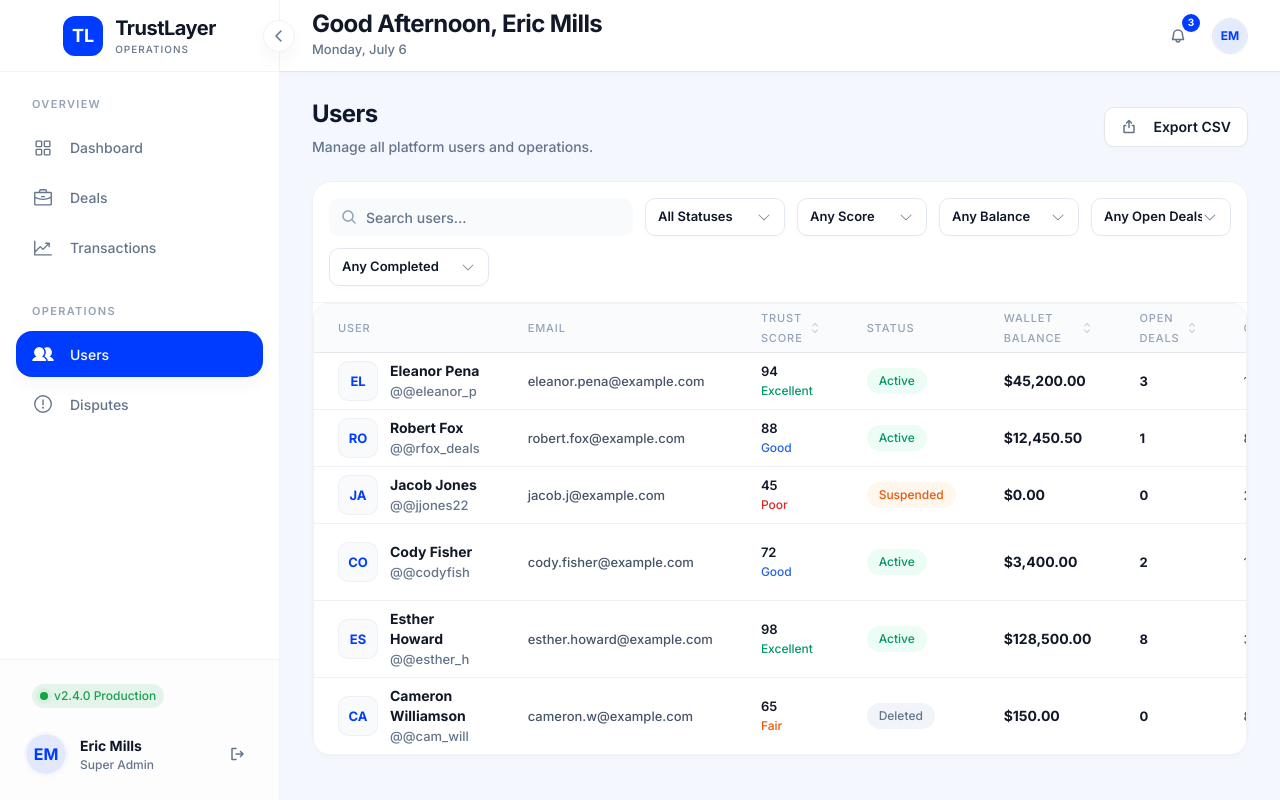
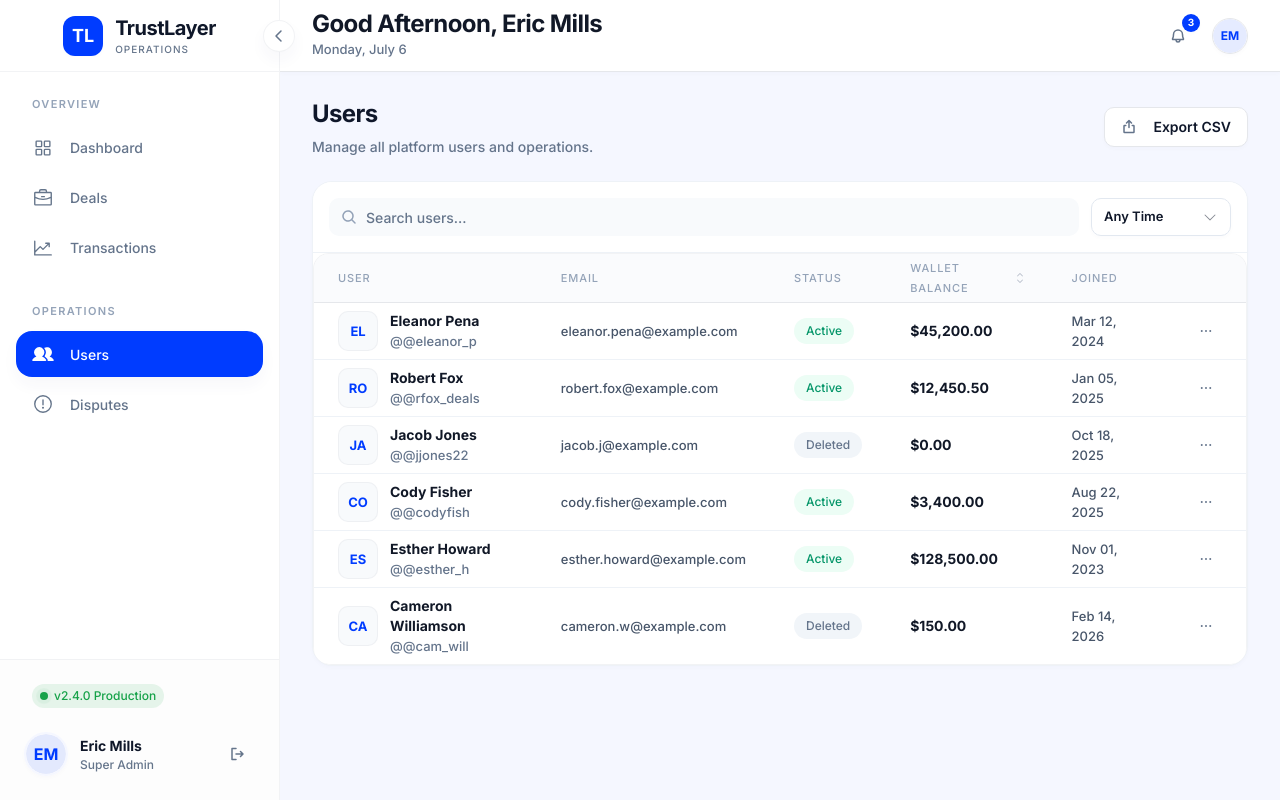
Before and after one commit to dhruvik-gondaliya-scaletech/trust-layer-admin-fe, a React (Vite) app: page /users in a window 1280 px wide. Built offline with nearby package versions, Linux system fonts and the light colour scheme.

Commit message:
feat: add type filter to DealsList and streamline columns and filters in UsersList

```diff
--- a/src/lib/mock-data.ts
+++ b/src/lib/mock-data.ts
@@ -19,7 +19,7 @@
   disputedDeals: number
   memberSince: string
   lastActive: string
-  status: "Active" | "Suspended" | "Deleted"
+  status: "Active" | "Deleted"
   buyerRating: number
   sellerRating: number
   avatar?: string
@@ -97,7 +97,7 @@
     disputedDeals: 1,
     memberSince: "Oct 18, 2025",
     lastActive: "1 day ago",
-    status: "Suspended",
+    status: "Deleted",
     buyerRating: 3.2,
     sellerRating: 0,
   },
--- a/src/pages/deals/DealsList.tsx
+++ b/src/pages/deals/DealsList.tsx
@@ -40,6 +40,7 @@
 export function DealsList() {
   const [search, setSearch] = React.useState("")
   const [statusFilter, setStatusFilter] = React.useState("all")
+  const [typeFilter, setTypeFilter] = React.useState("all")
   const [categoryFilter, setCategoryFilter] = React.useState("all")
   const [dateFilter, setDateFilter] = React.useState("all")
 
@@ -48,6 +49,7 @@
   const handleResetFilters = () => {
     setSearch("")
     setStatusFilter("all")
+    setTypeFilter("all")
     setCategoryFilter("all")
     setDateFilter("all")
   }
@@ -55,6 +57,7 @@
   // Filter Data
   const filteredDeals = mockDeals.filter(deal => {
     if (statusFilter !== "all" && deal.status.toLowerCase() !== statusFilter) return false
+    if (typeFilter !== "all" && deal.type?.toLowerCase() !== typeFilter) return false
     if (categoryFilter !== "all" && deal.category.toLowerCase() !== categoryFilter) return false
 
     if (search) {
@@ -236,8 +239,19 @@
               </SelectContent>
             </Select>
 
+            <Select value={typeFilter} onValueChange={setTypeFilter}>
+              <SelectTrigger className="h-[42px] w-[130px] rounded-[10px] border-[#EEF2F7] bg-white shadow-sm font-semibold text-[14px] focus:ring-0">
+                <SelectValue placeholder="Type" />
+              </SelectTrigger>
+              <SelectContent className="rounded-[10px] border-[#EEF2F7] shadow-lg">
+                <SelectItem value="all" className="rounded-lg text-[14px] font-semibold">Any Type</SelectItem>
+                <SelectItem value="buy" className="rounded-lg text-[14px] font-semibold">Buy</SelectItem>
+                <SelectItem value="sell" className="rounded-lg text-[14px] font-semibold">Sell</SelectItem>
+              </SelectContent>
+            </Select>
+
             <Select value={categoryFilter} onValueChange={setCategoryFilter}>
-              <SelectTrigger className="h-[42px] w-[130px] rounded-[10px] border-[#EEF2F7] bg-white shadow-sm font-semibold text-[14px] focus:ring-0">
+              <SelectTrigger className="h-[42px] w-[150px] rounded-[10px] border-[#EEF2F7] bg-white shadow-sm font-semibold text-[14px] focus:ring-0">
                 <SelectValue placeholder="Category" />
               </SelectTrigger>
               <SelectContent className="rounded-[10px] border-[#EEF2F7] shadow-lg">
@@ -260,7 +274,7 @@
               </SelectContent>
             </Select>
 
-            {(statusFilter !== "all" || categoryFilter !== "all" || dateFilter !== "all" || search !== "") && (
+            {(statusFilter !== "all" || typeFilter !== "all" || categoryFilter !== "all" || dateFilter !== "all" || search !== "") && (
               <Button
                 variant="ghost"
                 onClick={handleResetFilters}
--- a/src/pages/users/UsersList.tsx
+++ b/src/pages/users/UsersList.tsx
@@ -56,10 +56,9 @@
 
 export function UsersList() {
   const [search, setSearch] = React.useState("")
-  const [statusFilter, setStatusFilter] = React.useState("all")
-  const [trustScoreFilter, setTrustScoreFilter] = React.useState("all")
-  const [walletFilter, setWalletFilter] = React.useState("all")
-  const [countryFilter, setCountryFilter] = React.useState("all")
+    const [trustScoreFilter, setTrustScoreFilter] = React.useState("all")
+    const [countryFilter, setCountryFilter] = React.useState("all")
+  const [timeFilter, setTimeFilter] = React.useState("all")
   const [dateFilter, setDateFilter] = React.useState("all")
 
   // New Filters
@@ -72,21 +71,16 @@
 
   const handleResetFilters = () => {
     setSearch("")
-    setStatusFilter("all")
-    setTrustScoreFilter("all")
-    setWalletFilter("all")
-    setCountryFilter("all")
+            setCountryFilter("all")
     setDateFilter("all")
-    setOpenDealsFilter("all")
-    setCompletedDealsFilter("all")
+    setTimeFilter("all")
     setDisputesFilter("all")
     setLastActiveFilter("all")
   }
 
   // Filter Data
   const filteredUsers = mockUsers.filter(user => {
-    if (statusFilter !== "all" && user.status.toLowerCase() !== statusFilter.toLowerCase()) return false
-    if (countryFilter !== "all" && user.country !== countryFilter) return false
+        if (countryFilter !== "all" && user.country !== countryFilter) return false
 
     // Search
     if (search) {
@@ -125,12 +119,7 @@
       accessor: "email",
       cell: (row: UserData) => <span className="text-[13px] font-medium text-[#475569]">{row.email}</span>
     },
-    {
-      header: "Trust Score",
-      accessor: "trustScore",
-      sortable: true,
-      cell: (row: UserData) => <TrustScoreBadge score={row.trustScore} />
-    },
+
     {
       header: "Status",
       accessor: "status",
@@ -146,28 +135,9 @@
         </span>
       )
     },
-    {
-      header: "Open Deals",
-      accessor: "openDeals",
-      sortable: true,
-      cell: (row: UserData) => <span className="text-[13px] font-bold text-[#111827]">{row.openDeals}</span>
-    },
-    {
-      header: "Completed",
-      accessor: "completedDeals",
-      sortable: true,
-      cell: (row: UserData) => <span className="text-[13px] font-medium text-[#475569]">{row.completedDeals}</span>
-    },
-    {
-      header: "Disputes",
-      accessor: "disputedDeals",
-      sortable: true,
-      cell: (row: UserData) => (
-        <span className={cn("text-[13px] font-bold", row.disputedDeals > 0 ? "text-[#DC2626]" : "text-[#475569]")}>
-          {row.disputedDeals}
-        </span>
-      )
-    },
+
+
+
     {
       header: "Joined",
       accessor: "memberSince",
@@ -234,67 +204,27 @@
             </div>
 
             {/* Dropdown Filters */}
-            <Select value={statusFilter} onValueChange={setStatusFilter}>
+
+
+
+
+            <Select value={timeFilter} onValueChange={setTimeFilter}>
               <SelectTrigger className="h-[38px] w-[140px] bg-white border-[#E2E8F0] hover:bg-[#F8FAFC] rounded-[10px] text-[13px] font-semibold focus:ring-0 focus:ring-offset-0 data-[state=open]:border-primary shadow-sm">
-                <SelectValue placeholder="Status" />
+                <SelectValue placeholder="Any Time" />
               </SelectTrigger>
               <SelectContent className="rounded-[12px] p-1 border-[#E2E8F0] shadow-lg">
-                <SelectItem value="all" className="rounded-md text-[13px] font-semibold focus:bg-[#F1F5F9]">All Statuses</SelectItem>
-                <SelectItem value="active" className="rounded-md text-[13px] font-semibold focus:bg-[#F1F5F9]">Active</SelectItem>
-                <SelectItem value="suspended" className="rounded-md text-[13px] font-semibold focus:bg-[#F1F5F9]">Suspended</SelectItem>
+                <SelectItem value="all" className="rounded-md text-[13px] font-semibold focus:bg-[#F1F5F9]">Any Time</SelectItem>
+                <SelectItem value="today" className="rounded-md text-[13px] font-semibold focus:bg-[#F1F5F9]">Today</SelectItem>
+                <SelectItem value="7days" className="rounded-md text-[13px] font-semibold focus:bg-[#F1F5F9]">Last 7 days</SelectItem>
+                <SelectItem value="30days" className="rounded-md text-[13px] font-semibold focus:bg-[#F1F5F9]">Last 30 days</SelectItem>
               </SelectContent>
             </Select>
 
-            <Select value={trustScoreFilter} onValueChange={setTrustScoreFilter}>
-              <SelectTrigger className="h-[38px] w-[130px] bg-white border-[#E2E8F0] hover:bg-[#F8FAFC] rounded-[10px] text-[13px] font-semibold focus:ring-0 focus:ring-offset-0 data-[state=open]:border-primary shadow-sm">
-                <SelectValue placeholder="Trust Score" />
-              </SelectTrigger>
-              <SelectContent className="rounded-[12px] p-1 border-[#E2E8F0] shadow-lg">
-                <SelectItem value="all" className="rounded-md text-[13px] font-semibold focus:bg-[#F1F5F9]">Any Score</SelectItem>
-                <SelectItem value="excellent" className="rounded-md text-[13px] font-semibold focus:bg-[#F1F5F9]">Excellent</SelectItem>
-                <SelectItem value="good" className="rounded-md text-[13px] font-semibold focus:bg-[#F1F5F9]">Good</SelectItem>
-                <SelectItem value="fair" className="rounded-md text-[13px] font-semibold focus:bg-[#F1F5F9]">Fair</SelectItem>
-                <SelectItem value="poor" className="rounded-md text-[13px] font-semibold focus:bg-[#F1F5F9]">Poor</SelectItem>
-              </SelectContent>
-            </Select>
 
-            <Select value={walletFilter} onValueChange={setWalletFilter}>
-              <SelectTrigger className="h-[38px] w-[140px] bg-white border-[#E2E8F0] hover:bg-[#F8FAFC] rounded-[10px] text-[13px] font-semibold focus:ring-0 focus:ring-offset-0 data-[state=open]:border-primary shadow-sm">
-                <SelectValue placeholder="Wallet Balance" />
-              </SelectTrigger>
-              <SelectContent className="rounded-[12px] p-1 border-[#E2E8F0] shadow-lg">
-                <SelectItem value="all" className="rounded-md text-[13px] font-semibold focus:bg-[#F1F5F9]">Any Balance</SelectItem>
-                <SelectItem value="0" className="rounded-md text-[13px] font-semibold focus:bg-[#F1F5F9]">$0</SelectItem>
-                <SelectItem value=">0" className="rounded-md text-[13px] font-semibold focus:bg-[#F1F5F9]">&gt;$0</SelectItem>
-                <SelectItem value=">10k" className="rounded-md text-[13px] font-semibold focus:bg-[#F1F5F9]">&gt;$10k</SelectItem>
-              </SelectContent>
-            </Select>
 
-            <Select value={openDealsFilter} onValueChange={setOpenDealsFilter}>
-              <SelectTrigger className="h-[38px] w-[140px] bg-white border-[#E2E8F0] hover:bg-[#F8FAFC] rounded-[10px] text-[13px] font-semibold focus:ring-0 focus:ring-offset-0 data-[state=open]:border-primary shadow-sm">
-                <SelectValue placeholder="Open Deals" />
-              </SelectTrigger>
-              <SelectContent className="rounded-[12px] p-1 border-[#E2E8F0] shadow-lg">
-                <SelectItem value="all" className="rounded-md text-[13px] font-semibold focus:bg-[#F1F5F9]">Any Open Deals</SelectItem>
-                <SelectItem value="0" className="rounded-md text-[13px] font-semibold focus:bg-[#F1F5F9]">0 Deals</SelectItem>
-                <SelectItem value="1+" className="rounded-md text-[13px] font-semibold focus:bg-[#F1F5F9]">1+ Deals</SelectItem>
-                <SelectItem value="5+" className="rounded-md text-[13px] font-semibold focus:bg-[#F1F5F9]">5+ Deals</SelectItem>
-              </SelectContent>
-            </Select>
 
-            <Select value={completedDealsFilter} onValueChange={setCompletedDealsFilter}>
-              <SelectTrigger className="h-[38px] w-[160px] bg-white border-[#E2E8F0] hover:bg-[#F8FAFC] rounded-[10px] text-[13px] font-semibold focus:ring-0 focus:ring-offset-0 data-[state=open]:border-primary shadow-sm">
-                <SelectValue placeholder="Completed Deals" />
-              </SelectTrigger>
-              <SelectContent className="rounded-[12px] p-1 border-[#E2E8F0] shadow-lg">
-                <SelectItem value="all" className="rounded-md text-[13px] font-semibold focus:bg-[#F1F5F9]">Any Completed</SelectItem>
-                <SelectItem value="0" className="rounded-md text-[13px] font-semibold focus:bg-[#F1F5F9]">0 Deals</SelectItem>
-                <SelectItem value="1+" className="rounded-md text-[13px] font-semibold focus:bg-[#F1F5F9]">1+ Deals</SelectItem>
-                <SelectItem value="10+" className="rounded-md text-[13px] font-semibold focus:bg-[#F1F5F9]">10+ Deals</SelectItem>
-              </SelectContent>
-            </Select>
 
-            {(statusFilter !== "all" || trustScoreFilter !== "all" || walletFilter !== "all" || countryFilter !== "all" || dateFilter !== "all" || openDealsFilter !== "all" || completedDealsFilter !== "all" || disputesFilter !== "all" || lastActiveFilter !== "all" || search !== "") && (
+            {(countryFilter !== "all" || dateFilter !== "all" || timeFilter !== "all" || disputesFilter !== "all" || lastActiveFilter !== "all" || search !== "") && (
               <Button
                 variant="ghost"
                 onClick={handleResetFilters}
```
Also changed, not shown: 1 other file (tests, documents, lock files or other folders).
